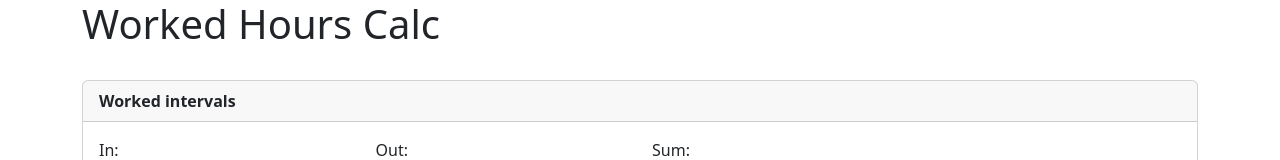
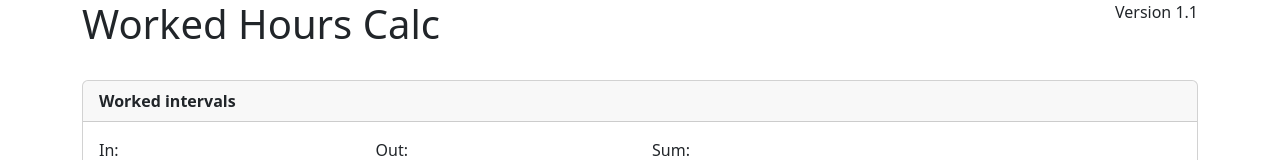
Before and after one commit to digao-dalpiaz/WorkedHours, a React (Create React App) app: page / in a window 1280 px wide. Shown: the top 160 px of the page. Built offline with nearby package versions, Linux system fonts and the light colour scheme.

Commit message:
including version

```diff
--- a/src/calc.jsx
+++ b/src/calc.jsx
@@ -2,6 +2,7 @@ import { useState } from "react";
 import { Button, Card, Col, Container, Row } from "react-bootstrap";
 import Moment from "moment";
 import { useLocation } from "react-router-dom";
+import { VERSION } from "./defs";
 
 export default function Calc() {
 
@@ -16,7 +17,11 @@ export default function Calc() {
 
   return (
     <Container>
-      <h1>Worked Hours Calc</h1>
+      <Row>
+        <Col><h1>Worked Hours Calc</h1></Col>
+        <Col md="3" className="text-end">Version {VERSION}</Col>
+      </Row>
+
       <br />
 
       <Card>
--- /dev/null
+++ b/src/defs.jsx
@@ -0,0 +1 @@
+export const VERSION = '1.1';
```
